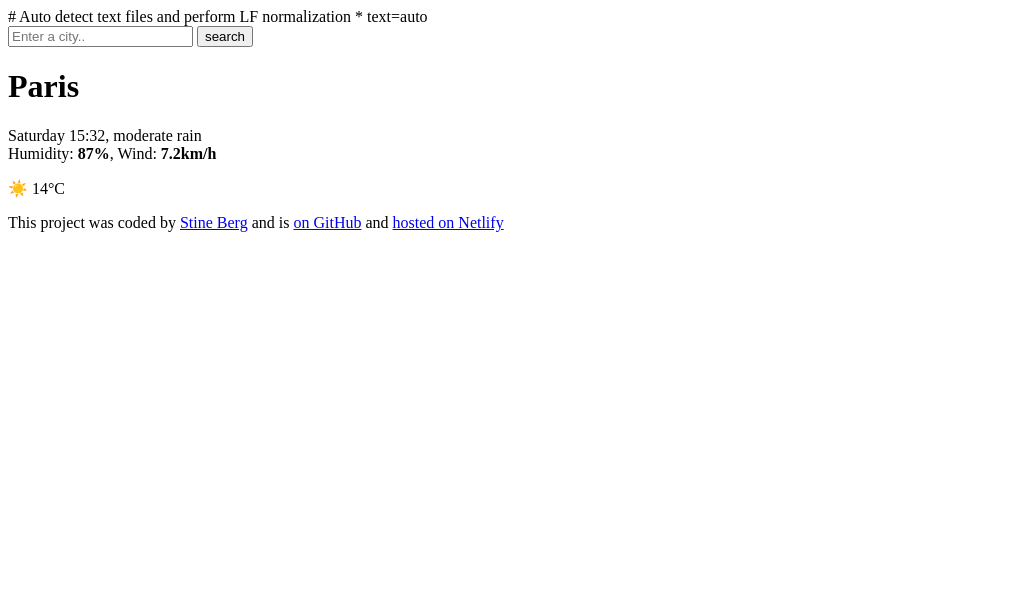
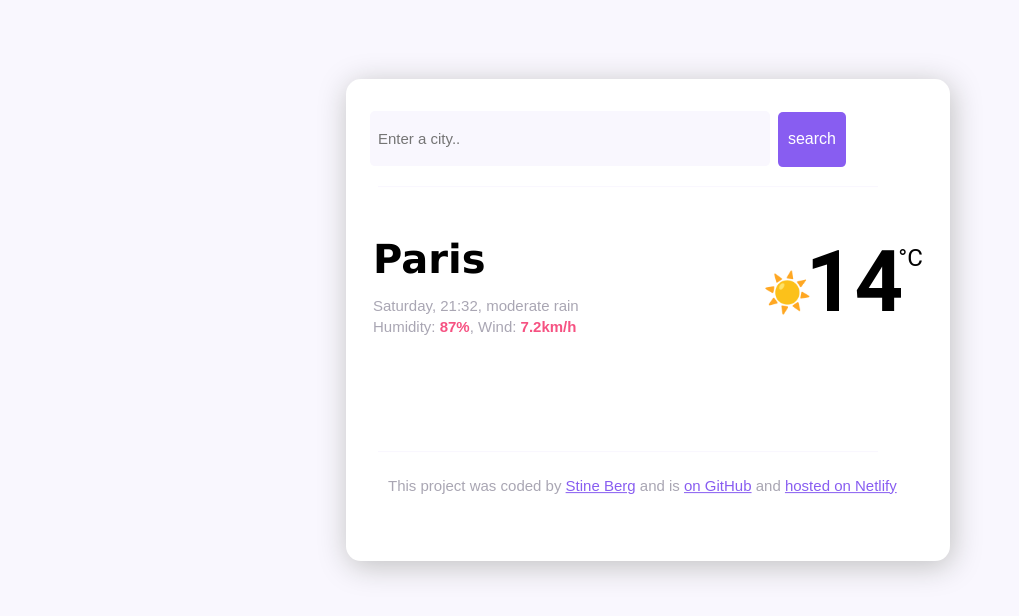
Before and after one commit to stineb89/my-final-project, a plain HTML site: page index.html in a window 1280 px wide. Shown: the whole page, without its empty margins (0-1019 px from the left). Drawn offline with nearby package versions, Linux system fonts and the light colour scheme; a web font is replaced by a local one.

Commit message:
index.html

```diff
--- a/index.html
+++ b/index.html
@@ -1,4 +1,3 @@
-# Auto detect text files and perform LF normalization * text=auto
 <!DOCTYPE html>
 <html lang="en">
   <head>
@@ -11,10 +10,133 @@
       rel="stylesheet"
     />
     <script src="https://unpkg.com/axios@1.6.7/dist/axios.min.js"></script>
-    <link rel="stylesheet" href="src/styles.css" />
     <title>My weather application</title>
   </head>
-  <style></style>
+  <style>
+    body {
+      background: #f9f7fe;
+      font-family: "Roboto", sans-serif;
+      position: absolute;
+      top: 50%;
+      left: 50%;
+      transform: translate(-50%, -50%);
+      margin-top: -80px;
+    }
+    h1 {
+      color: black;
+      font-size: 40px;
+      font-family: verdana;
+      font-weight: 800;
+      font-style: bold;
+    }
+    p {
+      font-family: arial;
+      font-size: 15px;
+      width: 600px;
+      color: rgba(39, 33, 66, 0.4);
+    }
+    header {
+      text-align: center;
+      width: 500px;
+      margin: 5%;
+      border-bottom: 1px solid #f9f7fe;
+    }
+    a {
+      color: #885df1;
+    }
+    a:hover {
+      color: #663dce;
+    }
+    .container {
+      background: white;
+      border-radius: 15px;
+      box-shadow: 2px 5px 30px rgb(191, 191, 191);
+      padding: 2px;
+      width: 600px;
+    }
+    input {
+      padding: 8px;
+      margin: 0 2px;
+    }
+    footer {
+      text-align: center;
+      display: block;
+      margin: 5%;
+      padding-bottom: 35px;
+      padding-top: 10px;
+      border-top: 1px solid #f9f7fe;
+
+      width: 500px;
+    }
+    main {
+      padding: 25px;
+    }
+    strong {
+      color: #f65282;
+    }
+    .footer-text {
+      position: relative;
+      bottom: 50px;
+      left: 40px;
+    }
+    .submit {
+      background-color: #885df1;
+      color: white;
+      border: none;
+      border-radius: 5px;
+      height: 55px;
+      font-size: 16px;
+      transition: 400ms ease-in-out;
+      padding: 2%;
+      position: relative;
+      right: 20px;
+    }
+    .submit .search {
+      border-radius: 9px;
+      border: none;
+    }
+    .search {
+      width: 400px;
+      height: 55px;
+      color: rgb(172, 172, 172);
+      background: #f9f7fe;
+      border-radius: 5px;
+      border: none;
+      margin-bottom: 20px;
+      font-size: 15px;
+      position: relative;
+      top: 0px;
+      left: -20px;
+    }
+    .daily-information {
+      text-align: left;
+      color: #000000;
+      line-height: 130%;
+      padding-top: 0%;
+      margin-bottom: -2%;
+      position: relative;
+      top: -20px;
+    }
+    .currentTemperature {
+      font-size: 85px;
+      font-weight: bold;
+      position: relative;
+      bottom: 70px;
+      left: 380px;
+    }
+    .currentTemperature-emoji {
+      font-size: 39px;
+      position: relative;
+      bottom: 75px;
+      left: 390px;
+    }
+    .currentTemperature-cells {
+      font-size: 24px;
+      position: relative;
+      bottom: 115px;
+      left: 375px;
+    }
+  </style>
   <body>
     <div class="container">
       <header>
@@ -58,6 +180,65 @@
         <a href="#" target="_blank">hosted on Netlify</a>
       </p>
     </div>
-    <script src="src/app.js"></script>
+    <script>
+      // current time
+
+      let currentTime = new Date();
+      let day = currentTime.getDay();
+      let hours = currentTime.getHours();
+      let minutes = currentTime.getMinutes();
+
+      if (hours < 10) {
+        hours = `0${hours}`;
+      }
+
+      if (minutes < 10) {
+        minutes = `0${minutes}`;
+        7;
+      }
+
+      let days = [
+        "Sunday",
+        "Monday",
+        "Tuesday",
+        "Wednesday",
+        "Thursday",
+        "Friday",
+        "Saturday",
+      ];
+
+      let currentDay = days[day];
+      let realtime = document.querySelector("#realTime");
+      realtime.innerHTML = `${currentDay}, ${hours}:${minutes}`;
+
+      // city search
+
+      function search(event) {
+        event.preventDefault();
+        let textInputElement = document.querySelector("#text-input");
+
+        let city = textInput.value;
+        let apiKey = "5e64c3tb70d2afbdd0ba0e314o875a8e";
+        let apiUrl = `https://api.shecodes.io/weather/v1/current?query=${city}&key=5e64c3tb70d2afbdd0ba0e314o875a8e&units=metric`;
+
+        axios.get(apiUrl).then(displayTemperature);
+      }
+
+      let searchForm = document.querySelector("#search-form");
+      searchForm.addEventListener("submit", search);
+
+      // current temperature
+
+      function displayTemperature(response) {
+        let currentTemperatureElement = document.querySelector(
+          "#currentTemperature"
+        );
+        currentTemperatureElement.innerHTML = Math.round(
+          response.data.temperature.current
+        );
+        let currentCityElement = document.querySelector("#currentCity");
+        currentCity.innerHTML = response.data.city;
+      }
+    </script>
   </body>
 </html>
```
